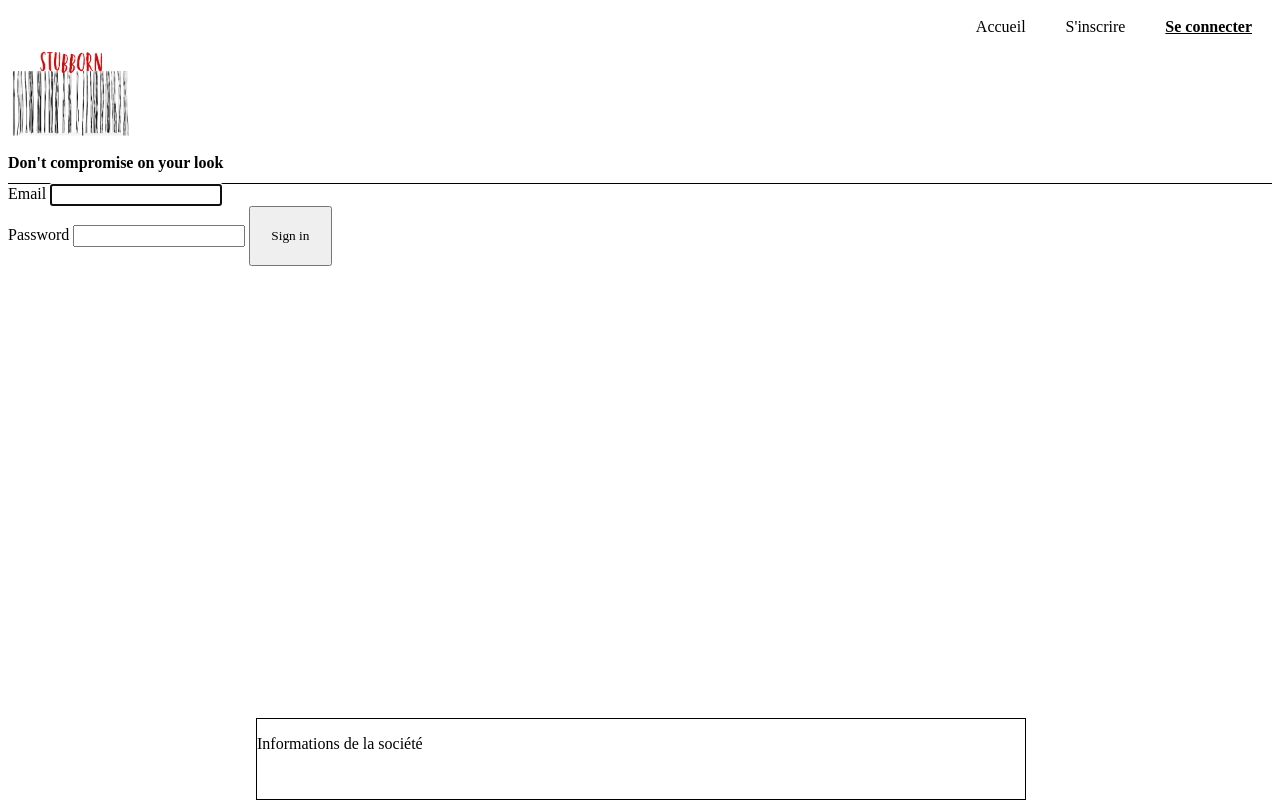
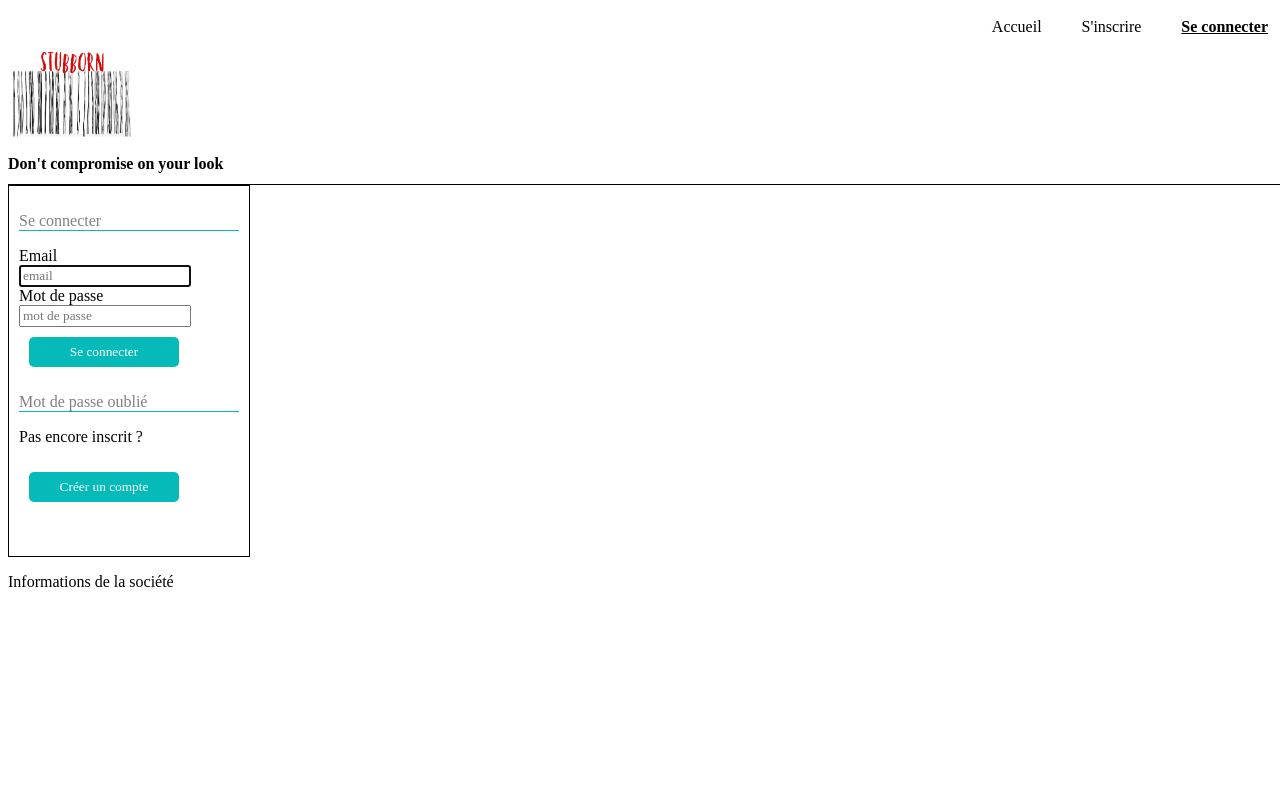
Before and after one commit to Nylunn/KnowLedge, a Symfony app: template templates/security/login.html.twig in a window 1280 px wide. Run offline with Twig, Linux system fonts and the light colour scheme; the template is opened without the code that fills it, so the values that code supplies are empty; some libraries are stand-ins or nearby versions.

Commit message:
[+]Adding style to form page | Admin page | Method to Sweatshirt on admin page

```diff
--- a/composer.json
+++ b/composer.json
@@ -7,8 +7,6 @@
     "php": ">=8.2",
     "ext-ctype": "*",
     "ext-iconv": "*",
-    "api-platform/doctrine-orm": "^4.0",
-    "api-platform/symfony": "^4.0",
     "doctrine/dbal": "^3",
     "doctrine/doctrine-bundle": "^2.13",
     "doctrine/doctrine-migrations-bundle": "^3.4",
--- a/public/styles/app.css
+++ b/public/styles/app.css
@@ -1,18 +1,20 @@
 * {
   font-family: Poppins;
 }
-
+body {
+  display: table;
+  width: 100%;
+  height: 100%;
+}
 a {
   text-decoration: none;
   color: black;
 }
-footer {
+.site_footer {
   position: absolute;
   bottom: 0;
-  border: 1px solid black;
-  height: 10%;
-  width: 60%;
-  left: 20%;
+  left: 0;
+  width: 100%;
 }
 /*NAVBAR*/
 .slogan {
@@ -120,10 +122,12 @@
   border-radius: 10px;
   align-items: center;
   justify-content: space-between;
-  margin: 80px;
+  margin: 60px;
 }
 
 .form-content {
+  height: 100%;
+  width: 100%;
   display: flex;
   align-items: center;
   gap: 100px;
@@ -174,3 +178,28 @@
 .btn {
   padding: 20px;
 }
+/*Formulaire Login*/
+.title-form {
+  color: grey;
+  border-bottom: 1px solid rgb(7, 186, 186);
+}
+.btn-login {
+  margin: 10px;
+  border: 0px;
+  width: 150px;
+  height: 30px;
+  background-color: rgb(7, 186, 186);
+  color: #fff;
+  border-radius: 5px;
+}
+.form-recovery {
+  color: grey;
+  border-bottom: 1px solid rgb(7, 186, 186);
+}
+.form-login {
+  border: 1px solid black;
+  text-align: start;
+  height: 350px;
+  width: 220px;
+  padding: 10px;
+}
--- a/templates/products/index.html.twig
+++ b/templates/products/index.html.twig
@@ -68,4 +68,7 @@
       {%endif%} {% endblock body %}
     </div>
   </body>
+  <footer class="site_footer">
+    <a href="/info"><p>Informations de la société</p></a>
+  </footer>
 </html>
--- a/templates/security/login.html.twig
+++ b/templates/security/login.html.twig
@@ -41,8 +41,9 @@
         <a href="{{ path('app_logout') }}">Logout</a>
       </div>
       {% endif %}
-
-      <label for="inputEmail">Email</label>
+<div class="form-login">
+  <p class="title-form">Se connecter</p>
+      <label for="inputEmail">Email</label> <br>
       <input
         type="email"
         value="{{ last_username }}"
@@ -52,10 +53,12 @@
         autocomplete="email"
         required
         autofocus
+        placeholder="email"
       />
       <br />
-      <label for="inputPassword">Password</label>
+      <label for="inputPassword">Mot de passe</label> <br>
       <input
+      placeholder="mot de passe"
         type="password"
         name="password"
         id="inputPassword"
@@ -69,8 +72,15 @@
         name="_csrf_token"
         value="{{ csrf_token('authenticate') }}"
       />
-
-      <button class="btn btn-lg btn-primary" type="submit">Sign in</button>
+  <br>
+      <button class="btn-login" type="submit">Se connecter</button> <br>
+      <a  href="/passwordrecovery">
+  <p class="title-form">Mot de passe oublié</p></a>
+      <div class="account_create">
+      <p>Pas encore inscrit ?</p>
+      <button class="btn-login">Créer un compte</button>
+      </div>
+    </div>
     </form>
     {% endblock %}
   </body>
```
Also changed, not shown: src/Controller/AdminController.php (+1 -8 lines), src/Repository/SweatshirtRepository.php (+14 -14 lines), templates/admin/index.html.twig (+8 -9 lines), 1 other file.
